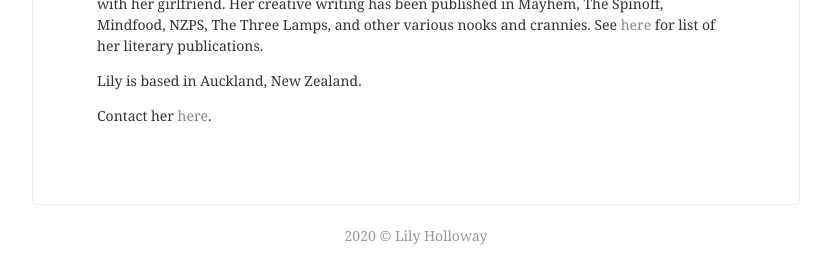
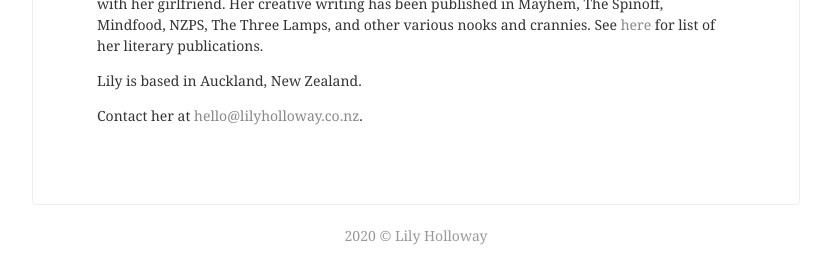
Before and after one commit to lilyholloway/lilyholloway.github.io, a Jekyll site: the page built from about.md, in a window 1280 px wide. Shown: the part 974-1249 px from the top of the page, without its empty margins (224-1055 px from the left). Built offline with Jekyll 4.4.1, drawn with Linux system fonts in a browser that asks for light colours; nearby versions of some CDN libraries; our own code applies the rules of GitHub Pages for plain Markdown files.

Commit message:
Update about.md

```diff
--- a/about.md
+++ b/about.md
@@ -4,4 +4,4 @@
 
 Lily is based in Auckland, New Zealand.
 
-Contact her <a href="mailto:hello@lilyholloway.co.nz">here</a>.
+Contact her at <a href="mailto:hello@lilyholloway.co.nz">hello@lilyholloway.co.nz</a>.
```
